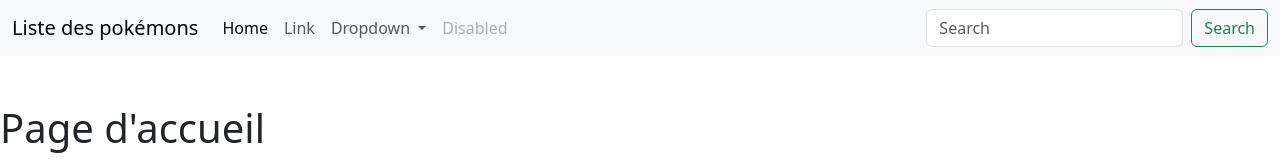
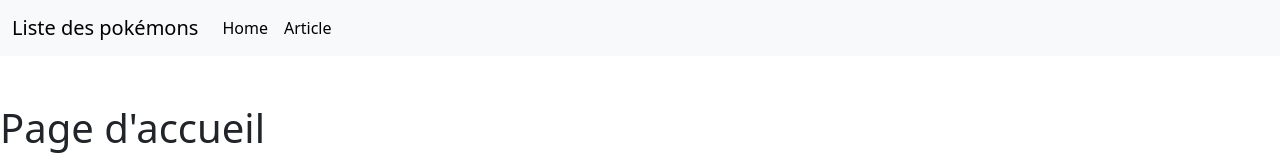
Before and after one commit to marilyne69230/Pokemon, an Angular app: page / in a window 1280 px wide. Shown: the top 160 px of the page. Built offline with nearby package versions, Linux system fonts and the light colour scheme.

Commit message:
update navBar

```diff
--- a/src/app/app-routing.module.ts
+++ b/src/app/app-routing.module.ts
@@ -5,7 +5,7 @@ import { ArticleComponent } from './article/article.component';
 
 // ajoouter toutes les urls
 const routes: Routes = [
-  // path c apres ip le /
+  // path c apres ip le / et component c le nom du component qu'on a créer
   {path: '', component: HomeComponent},
   {path: 'article', component: ArticleComponent}
 ];
--- a/src/app/app.component.html
+++ b/src/app/app.component.html
@@ -1,3 +1,5 @@
+<!-- CE QUI VA SE CHARGER SUR TOUTES LES PAGES -->
+
 <nav class="navbar navbar-expand-lg bg-light mb-5">
   <div class="container-fluid">
     <a class="navbar-brand" href="#">Liste des pokémons</a>
@@ -7,30 +9,12 @@
     <div class="collapse navbar-collapse" id="navbarSupportedContent">
       <ul class="navbar-nav me-auto mb-2 mb-lg-0">
         <li class="nav-item">
-          <a class="nav-link active" aria-current="page" href="#">Home</a>
+          <a class="nav-link active" aria-current="page" href="/">Home</a>
         </li>
         <li class="nav-item">
-          <a class="nav-link" href="#">Link</a>
-        </li>
-        <li class="nav-item dropdown">
-          <a class="nav-link dropdown-toggle" href="#" role="button" data-bs-toggle="dropdown" aria-expanded="false">
-            Dropdown
-          </a>
-          <ul class="dropdown-menu">
-            <li><a class="dropdown-item" href="#">Action</a></li>
-            <li><a class="dropdown-item" href="#">Another action</a></li>
-            <li><hr class="dropdown-divider"></li>
-            <li><a class="dropdown-item" href="#">Something else here</a></li>
-          </ul>
-        </li>
-        <li class="nav-item">
-          <a class="nav-link disabled">Disabled</a>
+          <a class="nav-link active" aria-current="page" href="/article">Article</a>
         </li>
       </ul>
-      <form class="d-flex" role="search">
-        <input class="form-control me-2" type="search" placeholder="Search" aria-label="Search">
-        <button class="btn btn-outline-success" type="submit">Search</button>
-      </form>
     </div>
   </div>
 </nav>
```
